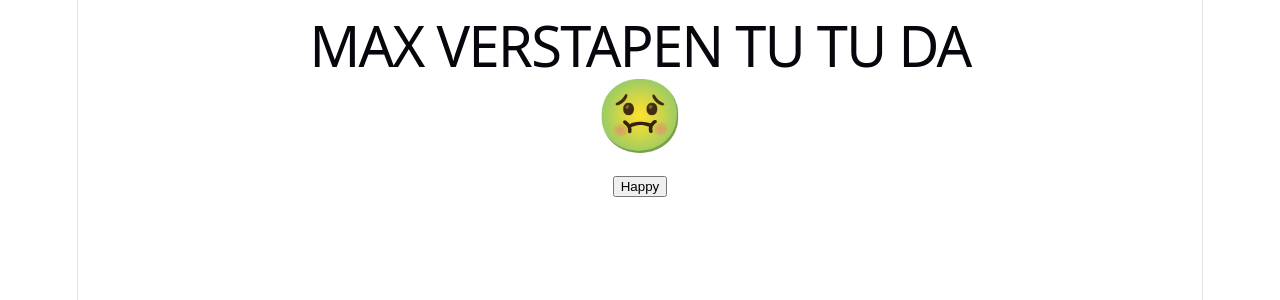
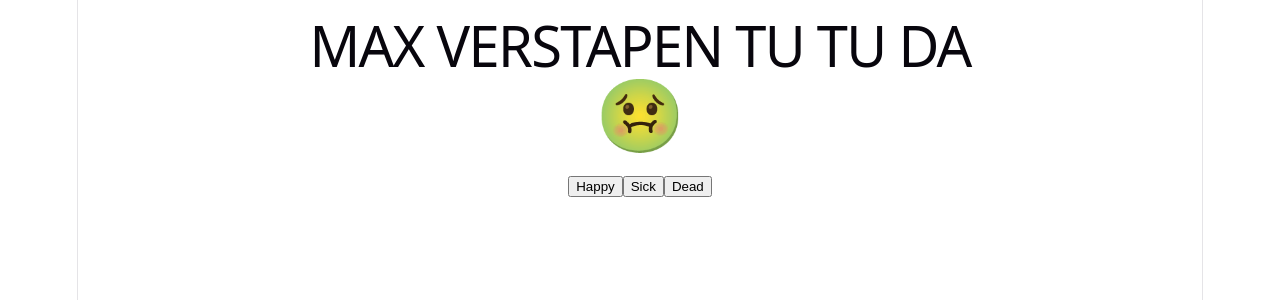
Before and after one commit to ufjf-dcc207/ufjf-dcc207-2026-3-a-atv06-eduardofontainha, a React (Vite) app: page / in a window 1280 px wide. Shown: the top 300 px of the page. Built offline with nearby package versions, Linux system fonts and the light colour scheme.

Commit message:
Criando mais estados

```diff
--- a/src/Emoji.tsx
+++ b/src/Emoji.tsx
@@ -14,6 +14,16 @@
     const [status, setStatus] = useState<EMOJI_KEYS>('sick')
     function happyClick(){
         console.log("Status: " + status);
+        setStatus("dead");
+        console.log("Status: " + status);
+    }
+    function sickClick(){
+        console.log("Status: " + status);
+        setStatus("sick");
+        console.log("Status: " + status);
+    }
+    function deadClick(){
+        console.log("Status: " + status);
         setStatus("happy");
         console.log("Status: " + status);
     }
@@ -24,6 +34,8 @@
             </div>
             <div className = "acoes">
                 <button onClick={happyClick}>Happy</button>
+                <button onClick={sickClick}>Sick</button>
+                <button onClick={deadClick}>Dead</button>
             </div>
         </>
     )
```
